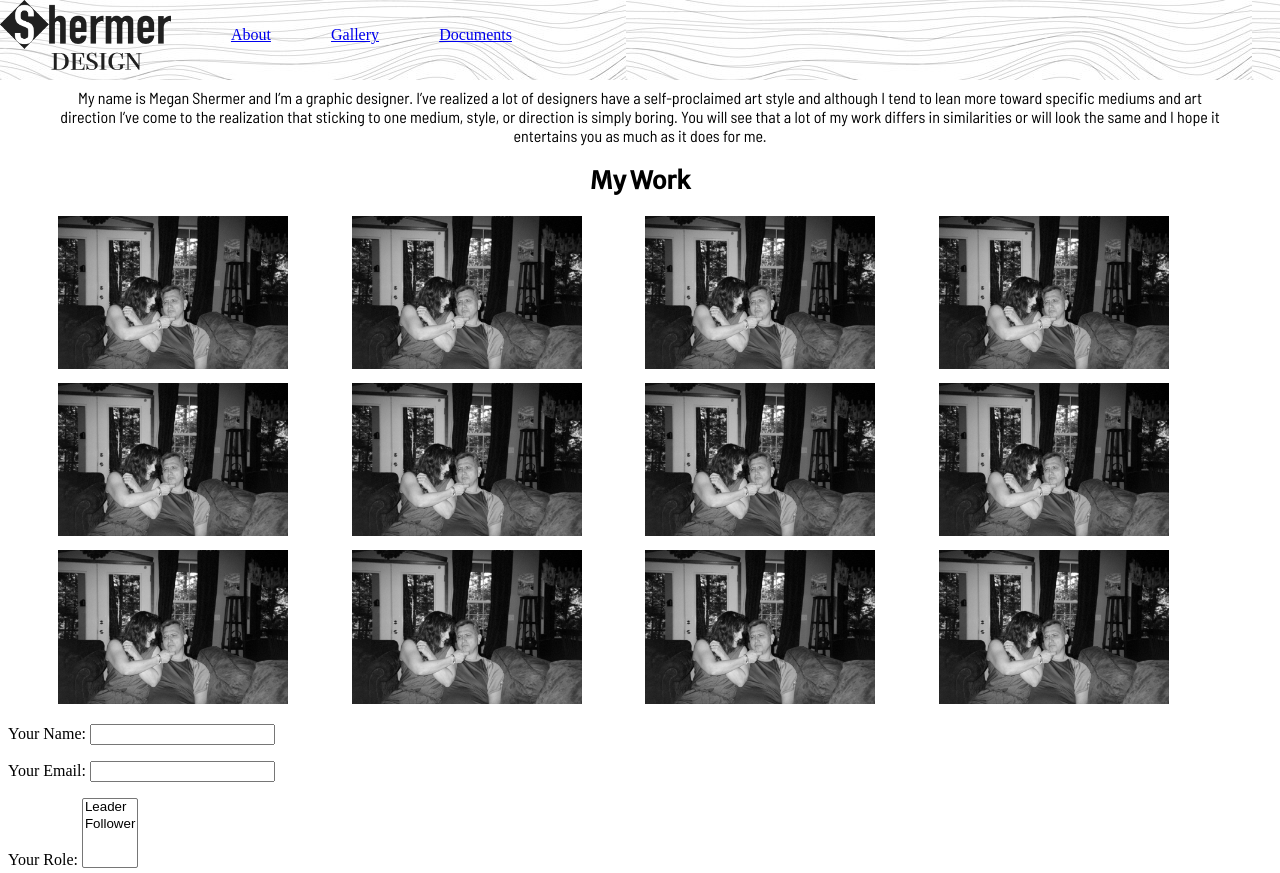
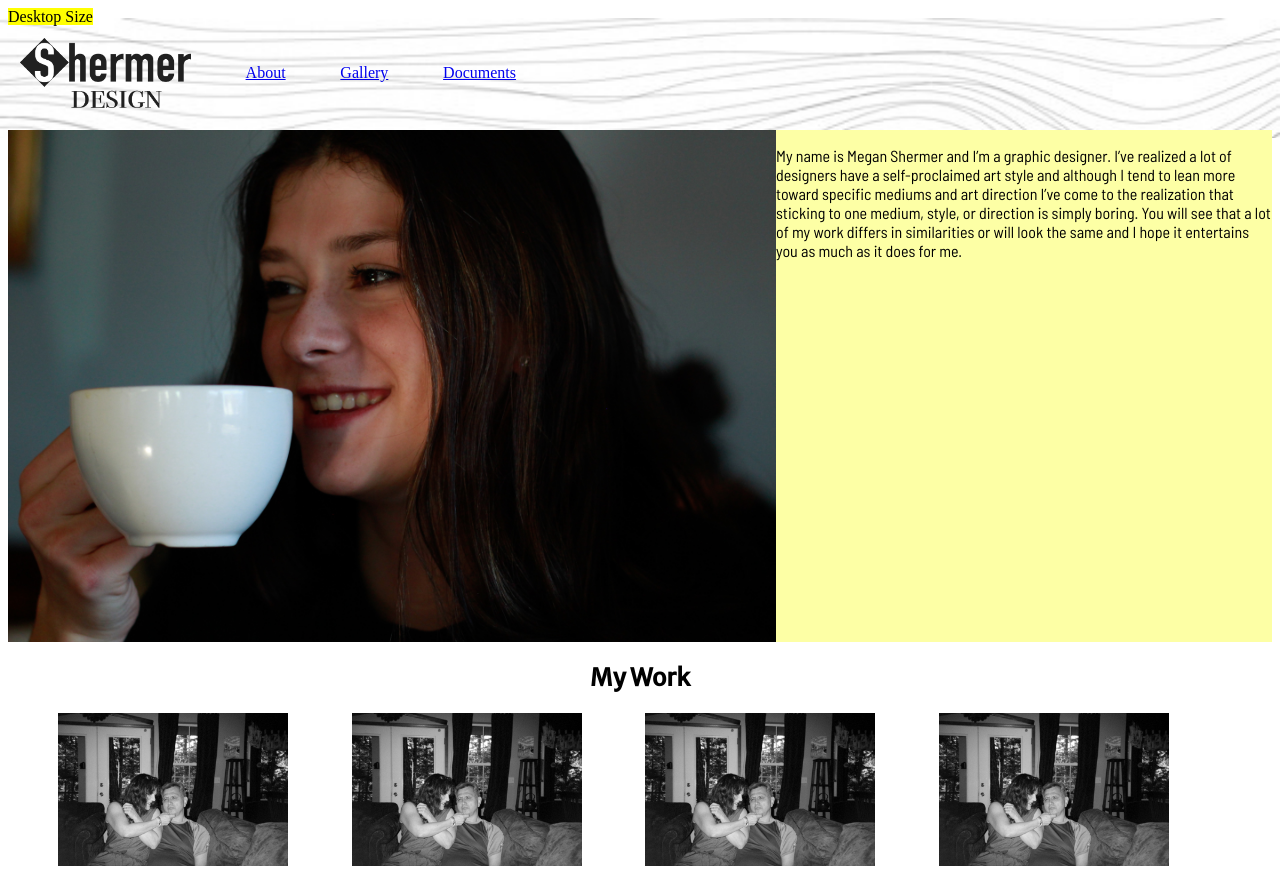
Before and after one commit to meganshermer/shermerform, a plain HTML site: page index.html in a window 1280 px wide. Shown: the top 873 px of the page. Drawn offline with Linux system fonts and the light colour scheme; files whose address does not match are found by name.

Commit message:
media queries

```diff
--- a/css/styles.css
+++ b/css/styles.css
@@ -1,7 +1,9 @@
 header{
     height: 10vh;
     background: url("../img/line-txt.jpg");
+    background-size: cover;
     margin: -1vh;
+    padding: 20px;
 }
 
 #left {
@@ -22,10 +24,23 @@ header{
     height: 70px;
 }
 
+#yellow{
+    background: rgb(253, 255, 165);
+}
+
 #bio{
     font-family: 'Barlow Semi Condensed', sans-serif;
-    text-align: center;
-    margin: 10px 50px;
+
+    display: flex;
+    justify-content: center;
+
+
+}
+
+#bio img{
+    height: 40vw;
+
+
 }
 
 #portfolio{
@@ -61,3 +76,40 @@ text-align: center;
 
 
 }
+
+@media only screen and (min-width: 0) {
+
+    /* Diagnostic Styling. Delete When Done. */
+    body:before {
+         background: yellow;
+         content: "Mobile Size";
+    }
+
+  }
+
+  @media only screen and (min-width: 26em)  {
+
+    /* Diagnostic Styling. Delete When Done. */
+    body:before {
+         background: yellow;
+         content: "Tablet Size";
+    }
+
+  }
+
+  @media screen and (min-width: 72em)  {
+
+    /* Diagnostic Styling. Delete When Done. */
+    body:before {
+         background: yellow;
+         content: "Desktop Size";
+    }
+
+
+    @media screen and (min-width: 90em) {
+
+        /* Diagnostic Styling. Delete When Done. */
+        body:before {
+             background: yellow;
+             content: "Wide Desktop Size";
+        }
--- a/index.html
+++ b/index.html
@@ -28,9 +28,13 @@
 
 
 <body>
-<div id="bio">
-  <p>My name is Megan Shermer and I’m a graphic designer. I’ve realized a lot of designers have a self-proclaimed art style and although I tend to lean more toward specific mediums and art direction I’ve come to the realization that sticking to one medium, style, or direction is simply boring. You will see that a lot of my work differs in similarities or will look the same and I hope it entertains you as much as it does for me.</p>
-</div>
+<section id="yellow">
+  <div id="bio">
+    <img src="img/megan.jpg" alt="me">
+    <p>My name is Megan Shermer and I’m a graphic designer. I’ve realized a lot of designers have a self-proclaimed art style and although I tend to lean more toward specific mediums and art direction I’ve come to the realization that sticking to one medium, style, or direction is simply boring. You will see that a lot of my work differs in similarities or will look the same and I hope it entertains you as much as it does for me.</p>
+  </div>
+</section>
+
 
 <div id="portfolio">
   <h2>My Work </h2>
```
Also changed, not shown: img/megan.jpg (added), 1 other file.
